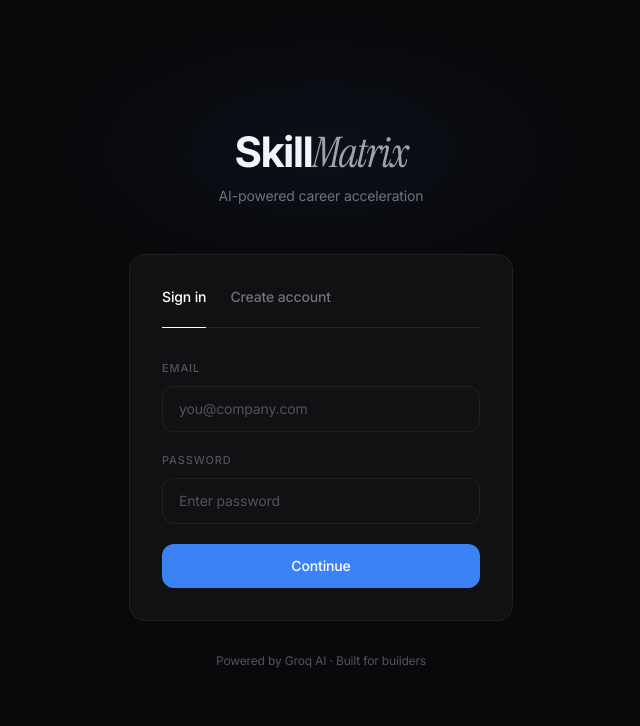
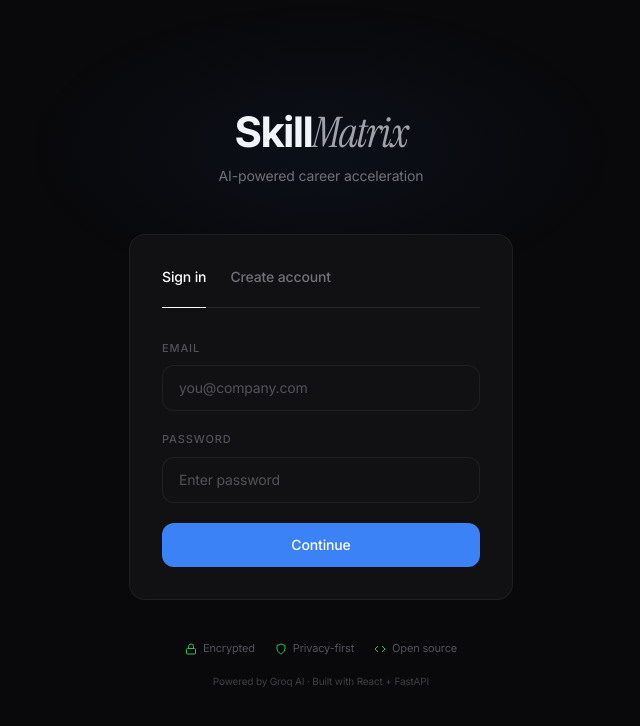
Before and after one commit to sarthaksaxenaa/SkillMatrix-Pro, a React (Vite) app in the folder frontend/: page / in a window 1280 px wide. Shown: the top 726 px of the page, without its empty margins (319-959 px from the left). Built offline with nearby package versions, Linux system fonts and the light colour scheme; no server answers.

Commit message:
feat: add trust badges and tech stack attribution to login footer
- Add 3 trust badges: Encrypted, Privacy-first, Open source with green icons
- Replace generic 'Built for builders' with specific tech stack mention
- Improves credibility and professionalism of the first screen users see

```diff
--- a/frontend/src/pages/Login.jsx
+++ b/frontend/src/pages/Login.jsx
@@ -160,9 +160,25 @@
         </div>
 
         {/* Footer */}
-        <p className="text-center text-xs text-zinc-600 mt-8 animate-enter delay-3">
-          Powered by Groq AI  ·  Built for builders
-        </p>
+        <div className="mt-10 animate-enter delay-3 space-y-4">
+          <div className="flex items-center justify-center gap-5 text-[11px] text-zinc-600">
+            <span className="flex items-center gap-1.5">
+              <svg width="12" height="12" viewBox="0 0 24 24" fill="none" stroke="#22c55e" strokeWidth="2"><rect x="3" y="11" width="18" height="11" rx="2" ry="2"/><path d="M7 11V7a5 5 0 0 1 10 0v4"/></svg>
+              Encrypted
+            </span>
+            <span className="flex items-center gap-1.5">
+              <svg width="12" height="12" viewBox="0 0 24 24" fill="none" stroke="#22c55e" strokeWidth="2"><path d="M12 22s8-4 8-10V5l-8-3-8 3v7c0 6 8 10 8 10z"/></svg>
+              Privacy-first
+            </span>
+            <span className="flex items-center gap-1.5">
+              <svg width="12" height="12" viewBox="0 0 24 24" fill="none" stroke="#22c55e" strokeWidth="2"><polyline points="16 18 22 12 16 6"/><polyline points="8 6 2 12 8 18"/></svg>
+              Open source
+            </span>
+          </div>
+          <p className="text-center text-[10px] text-zinc-700">
+            Powered by Groq AI · Built with React + FastAPI
+          </p>
+        </div>
       </div>
     </div>
   );
```
